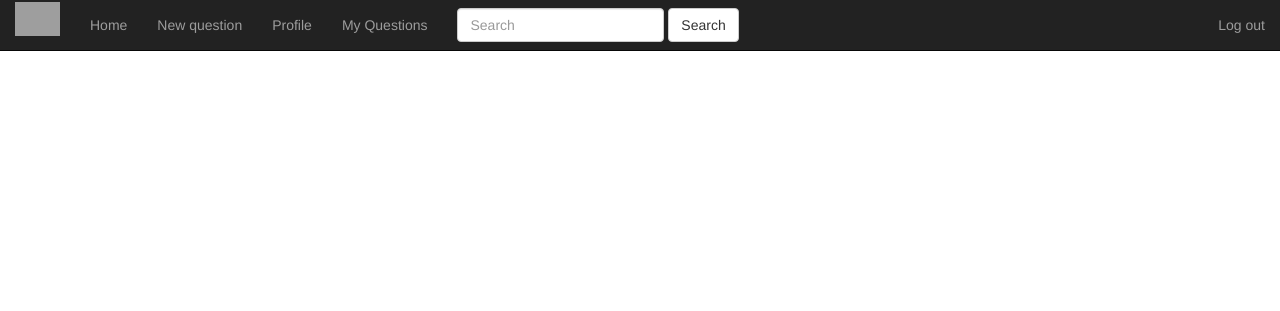
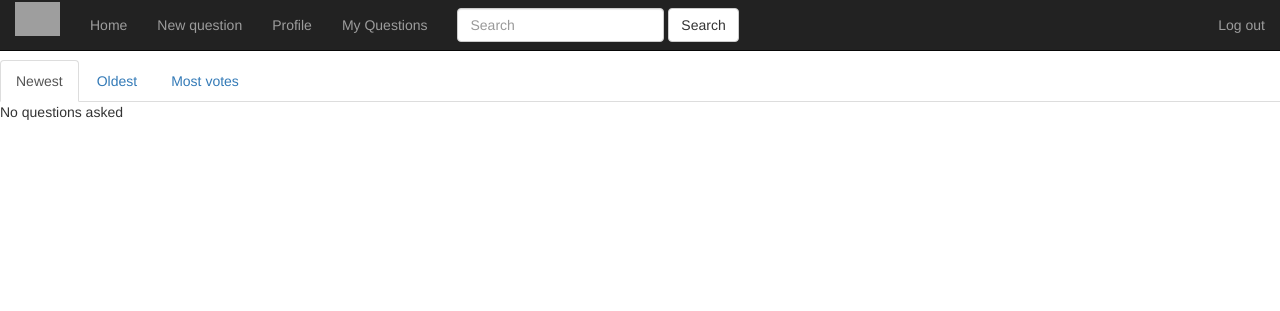
Before and after one commit to siljr/pu, a Django app: page /questions/ in a window 1280 px wide. Shown: the top 311 px of the page. Run offline with Django 3.2, Linux system fonts and the light colour scheme; the visitor is signed in with stand-in values (Sample User, id 1); data that the repository does not hold is empty; some libraries are stand-ins or nearby versions; grey boxes are pictures that could not be loaded.

Commit message:
Filter tabs without any logic

```diff
--- a/qBot/questions/templates/index.html
+++ b/qBot/questions/templates/index.html
@@ -1,6 +1,14 @@
 {% extends "qBot/base.html" %}
 
 {% block content %}
+    </br>
+    </br>
+    </br>
+    <ul class="nav nav-tabs">
+        <li role="presentation" class="active"><a href="#">Newest</a></li>
+        <li role="presentation"><a href="#">Oldest</a></li>
+        <li role="presentation"><a href="#">Most votes</a></li>
+    </ul>
     {% if questions %}
         <div class="container">
             <div class="row">
```
